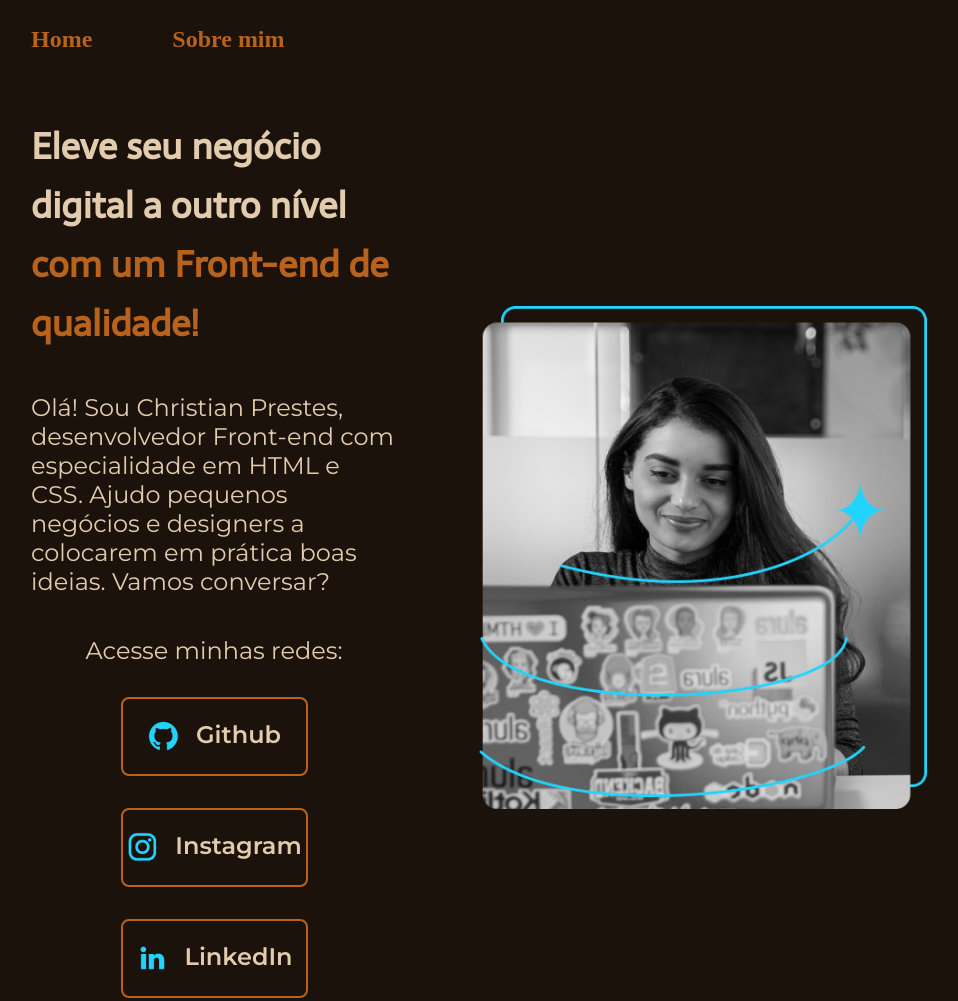
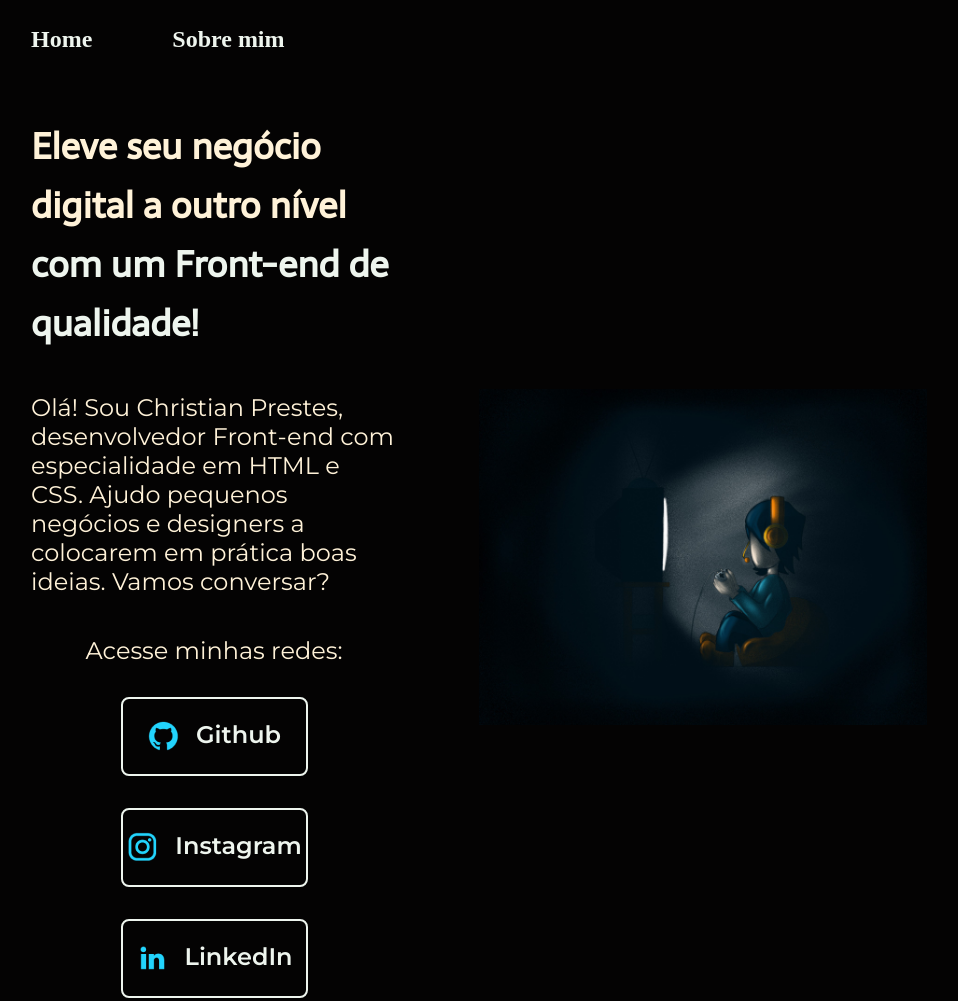
Before and after one commit to Christian994-cyber/portfolio, a plain HTML site: page index.html in a window 1280 px wide. Shown: the top 1001 px of the page, without its empty margins (161-1119 px from the left). Drawn offline with Linux system fonts and the light colour scheme; a web font is replaced by a local one.

Commit message:
Add files via upload

```diff
--- a/index.html
+++ b/index.html
@@ -31,10 +31,10 @@
                         alt="pagina-LinkedIn"><img src="img/linkedin.png" alt="img__linkedin">LinkedIn</a>
                     </div>
             </section>
-            <img class="apresentacao__imagem" src="/img/Group 2imagem.png" alt="group2-imagem.svg">
+            <img class="apresentacao__imagem" src="/img/Homem jogador.jpg" alt="homem_jogador">
         </main>
     <footer>
-        <p class="rodape">Desenvolvido por Alura.</p>
+        <p class="rodape">Desenvolvido por Christian994-cyber.</p>
     </footer>
 </body>
 
--- a/styles/style.css
+++ b/styles/style.css
@@ -1,10 +1,10 @@
 @import url('https://fonts.googleapis.com/css2?family=Explora&family=Galada&family=Kaushan+Script&family=Lobster&family=Montserrat:ital,wght@0,100;0,200;0,300;0,400;0,500;0,600;0,700;0,800;0,900;1,100;1,200;1,300;1,400;1,500;1,600;1,700;1,800;1,900&family=Righteous&family=Sarala&display=swap');
 
 :root {
-    --cor-primaria: #1A120B;
-    --cor-secundaria: #E3CCAE;
-    --cor-terciaria: #B8621B;
-    --cor-hover: #262A56;
+    --cor-primaria: #040303; /*background */
+    --cor-secundaria: #FFF2D8;
+    --cor-terciaria: #EEF5EE;
+    --cor-hover: #54BAB9;
 
     --font-primaria: 'Montserrat', sans-serif;
     --font-secundaria: 'Sarala', sans-serif;
@@ -38,7 +38,7 @@ body {
 }
 
 .cabecalho__menu__links:hover {
-    color: var(--cor-active);
+    color: var(--cor-hover);
 }
 
 
@@ -79,6 +79,7 @@ h1 > strong {
     gap: 32px;
 }
 
+
 .apresentacao__links__subtitulo {
     font-family: var(--font-primaria);
     font-weight: 400;
@@ -97,14 +98,18 @@ h1 > strong {
     border-radius: 16px;
     padding: 21.5px 0;
     text-decoration: none;
-    color: var(--cor-secundaria);
+    color: var(--cor-terciaria);
     border: 2px solid var(--cor-terciaria); /* solid, groove, ridge, inset, outset, dashed  */
     border-radius: 8px;
 }
 
+.apresentacao__links__navegacao:hover {
+    color: var(--cor-hover);
+}
+
 .apresentacao__links__links:hover {  /* Quando Mouse passar em cima */
-    background-color: var(--cor-hover);
-    color: var(--cor-secundaria);
+    background-color: var(--cor-primaria);
+    color: var(--cor-hover);
     padding: 3%;
 }
 
```
Also changed, not shown: about.html (+1 -1 lines), img/Homem jogador.jpg (added).
